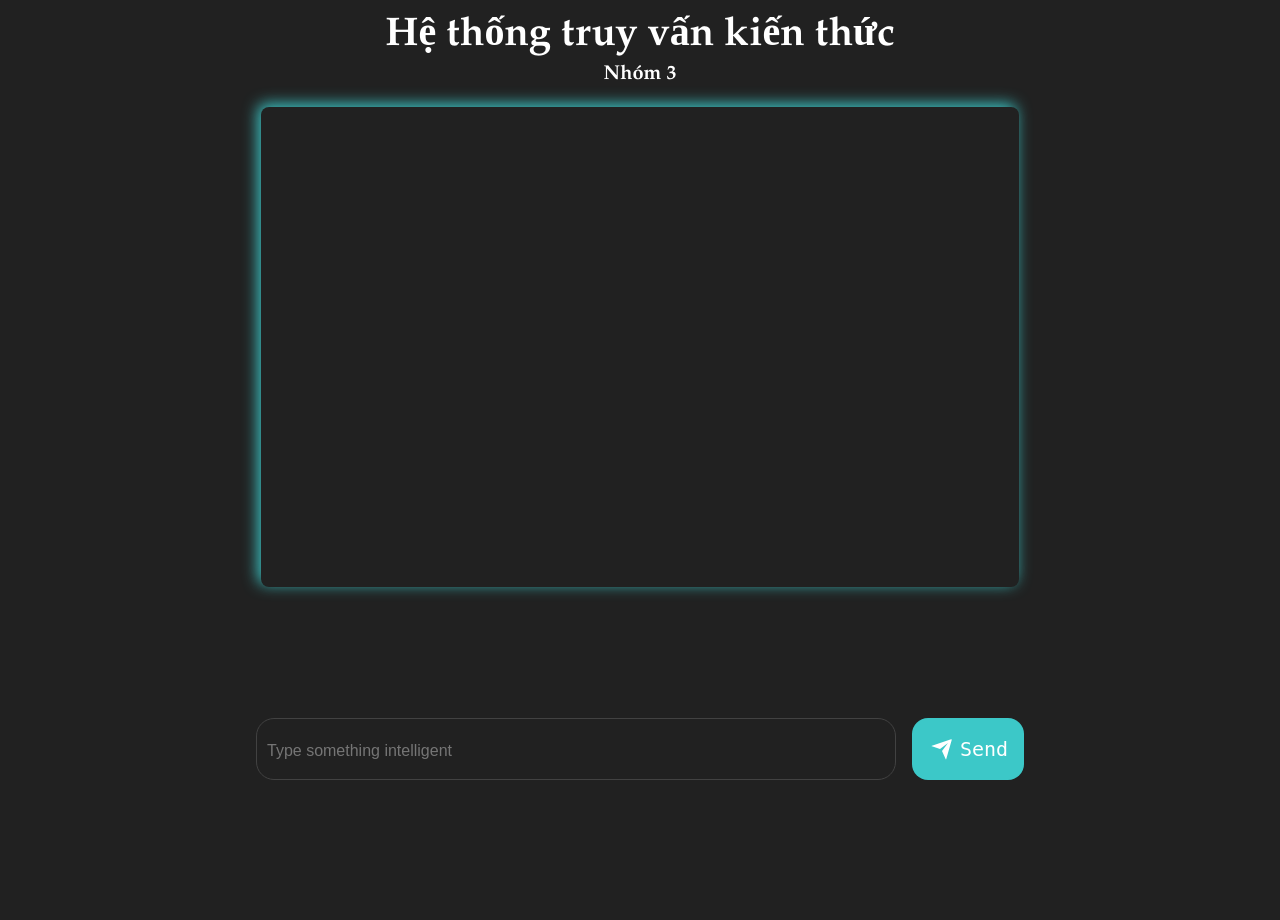
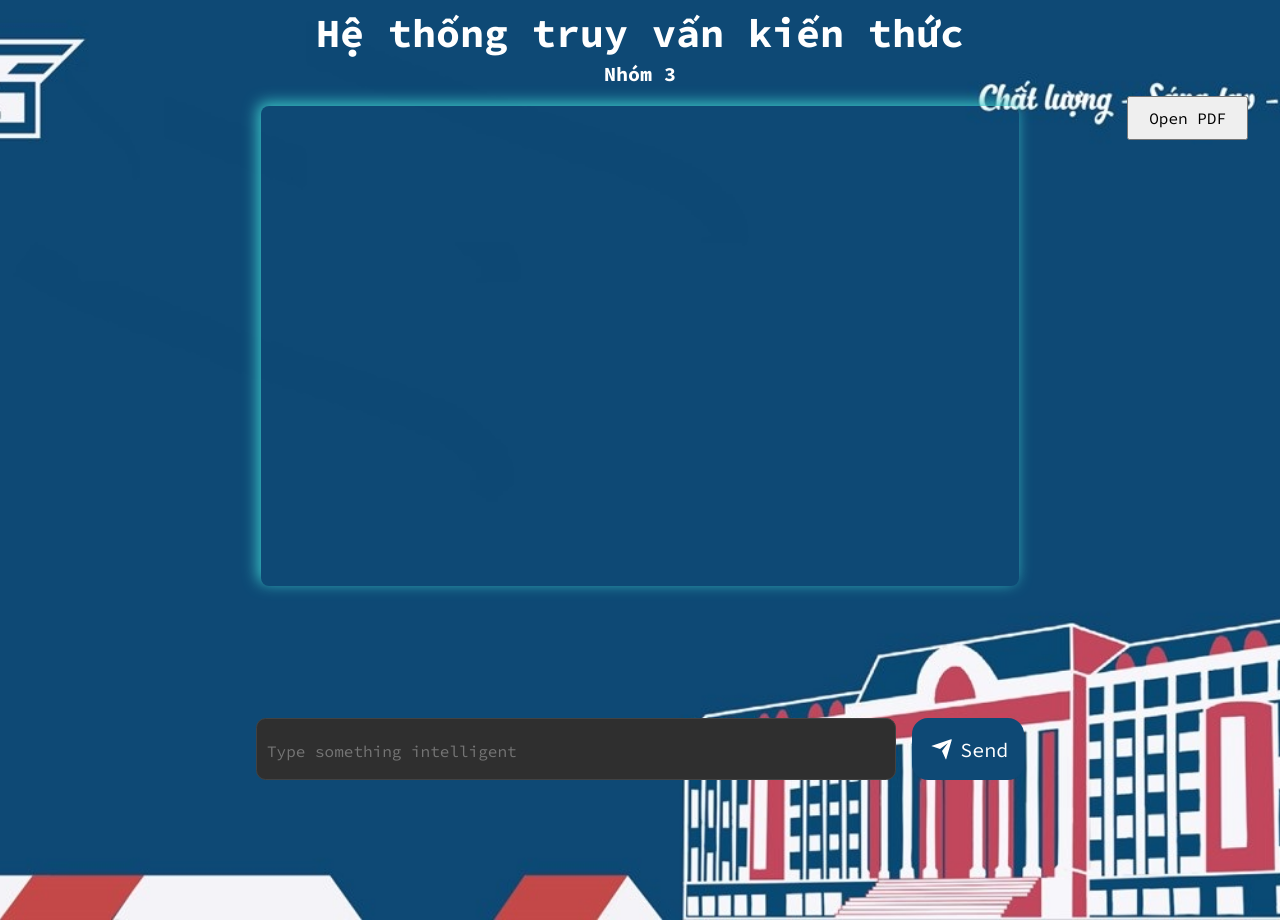
Before and after one commit to votuanhuy2910/chcstt, a Flask app: page / in a window 1280 px wide. Before the commit the page ends 780 px from the top, so only its background shows below. Run offline with Flask 3, Linux system fonts and the light colour scheme; some libraries are stand-ins or nearby versions.

Commit message:
nopbaicuoiki

```diff
--- a/app.py
+++ b/app.py
@@ -4,9 +4,12 @@ from chatterbot.trainers import ChatterBotCorpusTrainer
 
 app = Flask(__name__)
 
-english_bot = ChatBot("Chatterbot", storage_adapter="chatterbot.storage.SQLStorageAdapter")
+english_bot = ChatBot(
+    "Chatterbot", storage_adapter="chatterbot.storage.SQLStorageAdapter"
+)
 trainer = ChatterBotCorpusTrainer(english_bot)
-trainer.train("chatterbot.corpus.vietnamese")
+trainer.train("chatterbot.corpus.vietnam")
+
 
 @app.route("/")
 def home():
@@ -14,9 +17,10 @@ def home():
 
 @app.route("/get")
 def get_bot_response():
-    userText = request.args.get('msg')
-    return str(english_bot.get_response(userText))
-
+    userText = request.args.get("msg")
+    response = str(english_bot.get_response(userText))
+    response = response.replace('\\n', '\n')
+    return response
 
 if __name__ == "__main__":
     app.run()
--- a/static/style.css
+++ b/static/style.css
@@ -1,7 +1,18 @@
+@import url('https://fonts.googleapis.com/css2?family=Source+Code+Pro:ital,wght@0,200;0,300;0,400;0,500;0,600;0,700;1,700&display=swap');
+
+* {
+	font-family: 'Source Code Pro', sans-serif;
+}
+
 body {
-	font-family: Garamond;
-	background: #212121;
+	/* background: #212121; */
 	color: white;
+	background-image: url(/static/imglogo.jpg);
+	background-size: cover;
+	background-repeat: no-repeat;
+	background-position: center;
+	overflow: hidden;
+	height: 113vh;
 }
 
 h1 {
@@ -58,20 +69,32 @@ img {
 	right: 0;
 }
 
+#textArea {
+	resize: none;
+	width: 85%;
+	background-color: #2f2f2f;
+	padding: 10px;
+	border-radius: 0.6rem;
+	margin-right: 1rem;
+	color: white;
+	font-size: 20px;
+}
+
 #textInput {
-	background-color: #212121;
+	background-color: #2f2f2f;
 	width: 85%;
 	height: 40px;
 	padding: 10px;
 	margin-right: 1rem;
 	border: 1px solid #424242;
-	border-radius: 18px;
+	border-radius: 0.6rem;
 	font-size: 20px;
 	color: white;
 }
 
+#textArea:focus,
 #textInput:focus {
-	background-color: #212121;
+	background-color: #0e4975;
 	outline-color: rgb(60, 200, 200);
 	box-shadow: -3px -3px 15px rgb(60, 200, 200);
 	transition: 0.1s;
@@ -85,7 +108,7 @@ img {
 #buttonInput {
 	font-family: monospace;
 	font-size: 20px;
-	background: rgb(60, 200, 200);
+	background: #0e4975;
 	color: white;
 	padding: 0.7em 1em;
 	padding-left: 0.9em;
@@ -200,3 +223,47 @@ button:active {
 	right: 0;
 	width: 300px;
 }
+
+#openPopupBtn {
+	padding: 10px 20px;
+	font-size: 16px;
+	cursor: pointer;
+	position: fixed;
+	top: 6rem;
+	right: 2rem;
+}
+
+.popup {
+	display: none;
+	position: fixed;
+	z-index: 1;
+	left: 0;
+	top: 0;
+	width: 100%;
+	height: 100%;
+	overflow: auto;
+	background-color: rgba(0, 0, 0, 0.5);
+}
+
+.popup-content {
+	background-color: white;
+	margin: 0 auto;
+	padding: 20px;
+	border: 1px solid #888;
+	width: 80%;
+	max-width: 800px;
+}
+
+.close-btn {
+	color: #aaa;
+	float: right;
+	font-size: 28px;
+	font-weight: bold;
+}
+
+.close-btn:hover,
+.close-btn:focus {
+	color: black;
+	text-decoration: none;
+	cursor: pointer;
+}
--- a/templates/index.html
+++ b/templates/index.html
@@ -64,12 +64,27 @@
 				</button>
 			</div>
 
+			<button id="openPopupBtn">Open PDF</button>
+
+			<div id="pdfPopup" class="popup">
+				<div class="popup-content">
+					<span class="close-btn" id="closePopupBtn">&times;</span>
+					<iframe
+						src="/static/Lap trinh C++ - FINAL.pdf"
+						width="100%"
+						height="600px"
+					></iframe>
+				</div>
+			</div>
+
 			<script>
 				function getBotResponse() {
 					var rawText = $('#textInput').val().trim()
 					if (rawText == '') return
 					var userHtml =
-						'<div class="avatar"><div style="display: flex; align-items: center;"><img src="/static/vo.webp" alt="" style="float: right;"><span style="margin-left: 1rem; font-size: 20px; font-weight: bold; font-family: monospace;">User</span></div><p class="userText"><span>' + rawText +'</span></p></div>'
+						'<div class="avatar"><div style="display: flex; align-items: center;"><img src="/static/imgUser.webp" alt="" style="float: right;"><span style="margin-left: 1rem; font-size: 20px; font-weight: bold; font-family: monospace;">User</span></div><p class="userText"><span>' +
+						rawText +
+						'</span></p></div>'
 					$('#textInput').val('')
 					$('#chatbox').append(userHtml)
 
@@ -79,8 +94,11 @@
 						.getElementById('userInput')
 						.scrollIntoView({ block: 'start', behavior: 'smooth' })
 					$.get('/get', { msg: rawText }).done(function (data) {
+						// var botResponse = data.replace(/\n/g, '<br>&emsp;')
 						var botHtml =
-							'<div class="avatar"><div style="display: flex; align-items: center;"><img src="/static/images.png" alt=""><span style="margin-left: 1rem; font-size: 20px; font-weight: bold; font-family: monospace;">Chatbot</span></div><p class="botText"><span>' + data +'</span></p></div>'
+							'<div class="avatar"><div style="display: flex; align-items: center;"><img src="/static/imgChatbot.png" alt=""><span style="margin-left: 1rem; font-size: 20px; font-weight: bold; font-family: monospace;">Chatbot</span></div><p class="botText"><span>' +
+							data +
+							'</span></p></div>'
 						$('#chatbox').append(botHtml)
 
 						$('#chatbox').scrollTop($('#chatbox')[0].scrollHeight)
@@ -97,6 +115,24 @@
 					getBotResponse()
 				})
 			</script>
+
+			<script>
+				document.getElementById('openPopupBtn').onclick = function () {
+					document.getElementById('pdfPopup').style.display = 'block'
+				}
+
+				document.getElementById('closePopupBtn').onclick = function () {
+					document.getElementById('pdfPopup').style.display = 'none'
+				}
+
+				// Close the popup if the user clicks anywhere outside of the popup content
+				window.onclick = function (event) {
+					if (event.target == document.getElementById('pdfPopup')) {
+						document.getElementById('pdfPopup').style.display =
+							'none'
+					}
+				}
+			</script>
 		</div>
 	</body>
 	<!-- <script src="/app.js"></script> -->
```
Also changed, not shown: user_manual.txt (added, +15 -0 lines), static/ImgChatbot.png (renamed from static/images.png), static/imgLogo.jpg (added), static/imgUser.webp (renamed from static/vo.webp), 8 other files.
